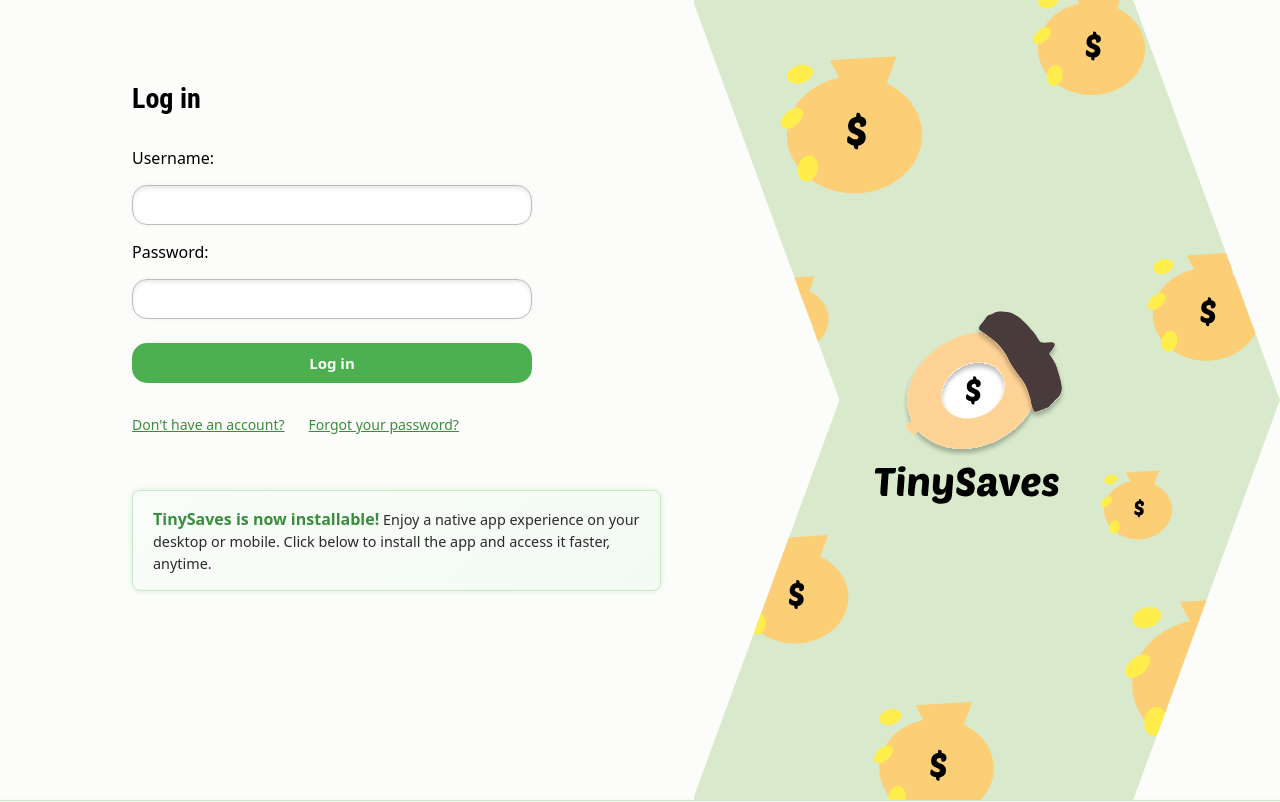
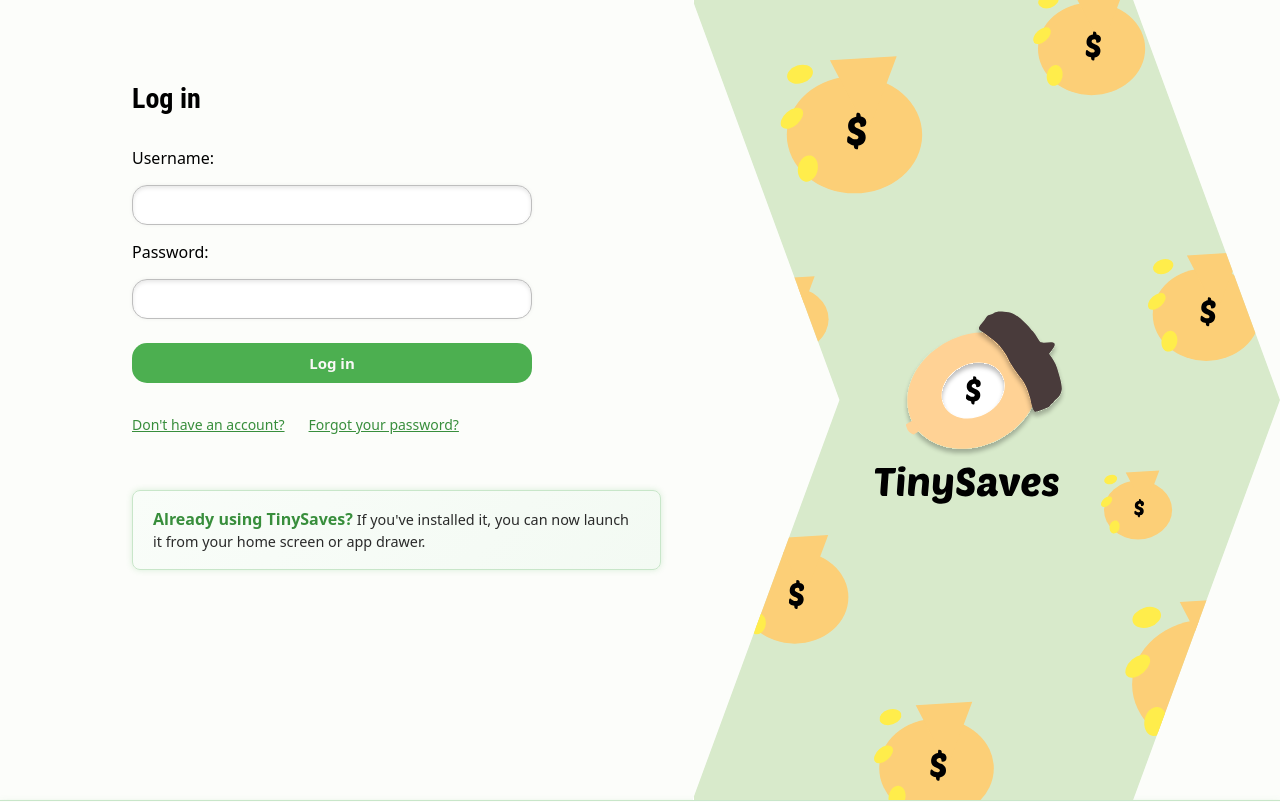
Before and after one commit to Niccar95/tinysaves, a Next.js app: page / in a window 1280 px wide. Shown: the top 802 px of the page. Built offline with nearby package versions, Linux system fonts and the light colour scheme.

Commit message:
added alternative card message if Tinysaves already has been installed

```diff
--- a/src/app/components/InstallButton.tsx
+++ b/src/app/components/InstallButton.tsx
@@ -51,15 +51,29 @@ const InstallButton = () => {
     }
   };
 
-  if (!isInstallable) {
-    return null;
-  }
-
   return (
-    <button className="actionButton" onClick={handleInstallClick}>
-      <i className="bi bi-download"></i>
-      Install App
-    </button>
+    <>
+      {isInstallable ? (
+        <>
+          <p className="pwaMessage">
+            <strong>TinySaves is now installable!</strong> Enjoy a native app
+            experience on your desktop or mobile. Click below to install the app
+            and access it faster, anytime.
+          </p>
+          <button className="actionButton" onClick={handleInstallClick}>
+            <i className="bi bi-download"></i>
+            Install App
+          </button>
+        </>
+      ) : (
+        <>
+          <p className="pwaMessage">
+            <strong>Already using TinySaves?</strong> If you&apos;ve installed
+            it, you can now launch it from your home screen or app drawer.
+          </p>
+        </>
+      )}
+    </>
   );
 };
 
--- a/src/app/page.tsx
+++ b/src/app/page.tsx
@@ -28,12 +28,6 @@ const Login = () => {
               Forgot your password?
             </Link>
           </section>
-
-          <p className="pwaMessage">
-            <strong>TinySaves is now installable!</strong> Enjoy a native app
-            experience on your desktop or mobile. Click below to install the app
-            and access it faster, anytime.
-          </p>
           <InstallButton />
         </section>
         <div className="bannerWrapper">
```
